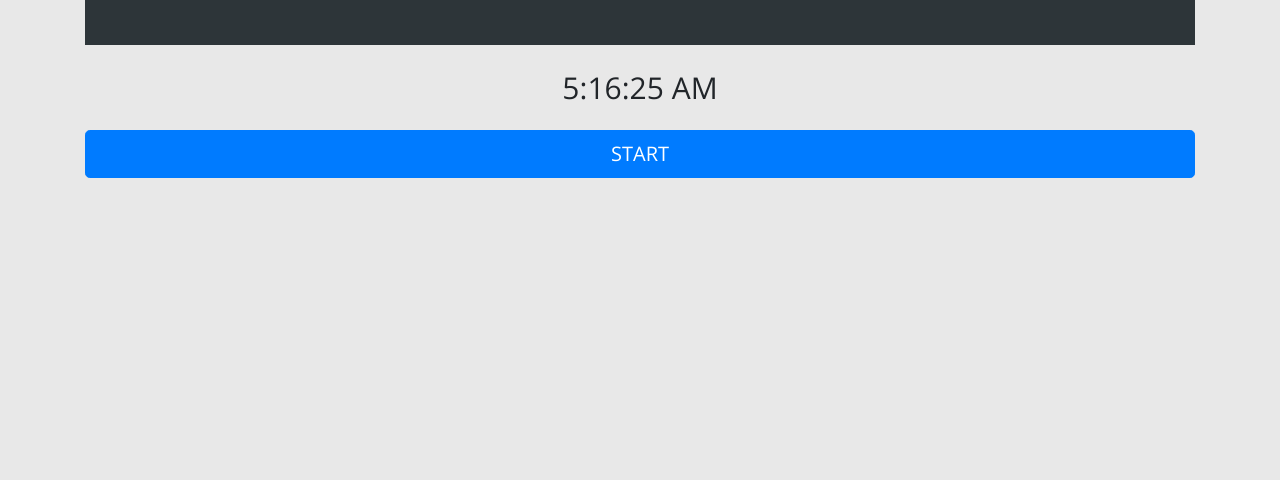
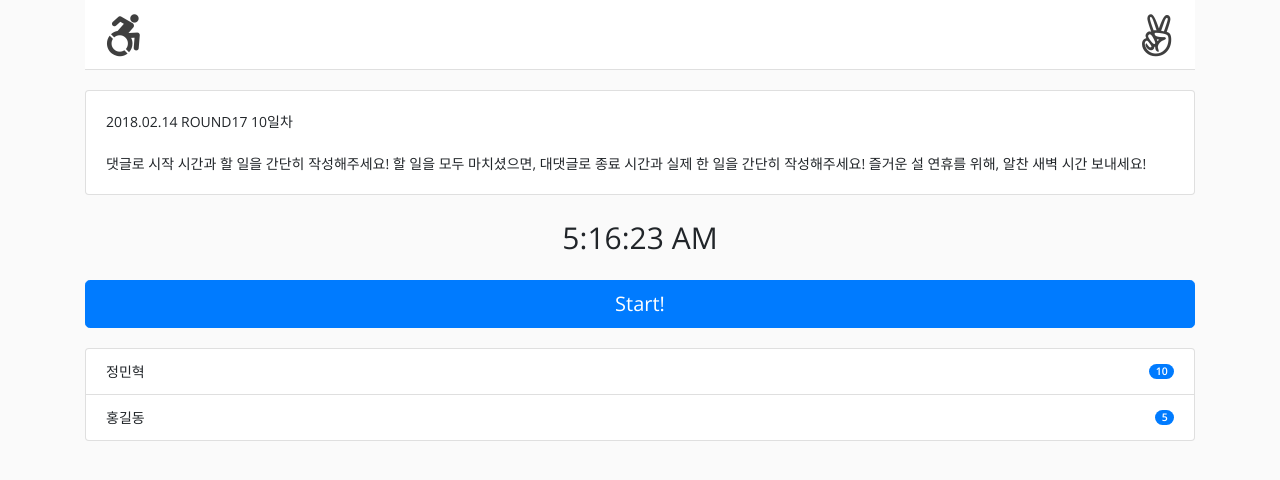
Before and after one commit to Study-Fork/earlybird, a React app in the folder packages/earlybird-app/: page / in a window 1280 px wide. Shown: the top 480 px of the page. Built offline with nearby package versions, Linux system fonts and the light colour scheme.

Commit message:
I'm done to make prototyping in UI

```diff
--- a/packages/earlybird-app/src/App.css
+++ b/packages/earlybird-app/src/App.css
@@ -1 +1 @@
-@import url("https://maxcdn.bootstrapcdn.com/font-awesome/4.7.0/css/font-awesome.min.css");@import url("https://fonts.googleapis.com/css?family=Open+Sans:400,600");html,body{background-color:#e8e8e8;width:100%;height:100%}body{margin:0;padding:0;border:0 solid #000;font-size:14px;font-family:'Open Sans', 'Helvetica Neue', 'Apple Color Emoji', Arial, sans-serif}a{text-decoration:none}.clock-area .clock{text-align:center;margin-bottom:20px;font-size:30px}.header{height:45px;width:100%;background-color:#2d3539}.content{padding-top:20px}.footer{height:100px;text-align:center;padding-top:20px}
+@import url("https://use.fontawesome.com/releases/v5.0.6/css/all.css");@import url("https://fonts.googleapis.com/css?family=Open+Sans:400,600");html,body{background-color:#fafafa;width:100%;height:100%}body{margin:0;padding:0;border:0 solid #000;font-size:14px;font-family:'Open Sans', 'Helvetica Neue', 'Apple Color Emoji', Arial, sans-serif}a{text-decoration:none}.clock-area{margin-bottom:20px}.clock-area .clock{text-align:center;margin:20px;font-size:30px}.header{width:100%}.header .navigation{height:70px;background-color:#ffffff;border-bottom:1px solid rgba(0,0,0,0.125);align-items:center;display:flex;justify-content:space-between;padding:0px 20px}.fab{color:rgba(0,0,0,0.752)}.content{padding-top:20px}.footer{height:100px;text-align:center;padding-top:20px}
--- a/packages/earlybird-app/src/App.scss
+++ b/packages/earlybird-app/src/App.scss
@@ -1,6 +1,6 @@
 @charset "utf-8";
 
-@import url('https://maxcdn.bootstrapcdn.com/font-awesome/4.7.0/css/font-awesome.min.css');
+@import url('https://use.fontawesome.com/releases/v5.0.6/css/all.css');
 @import url('https://fonts.googleapis.com/css?family=Open+Sans:400,600');
 
 @import '_styles/base';
--- a/packages/earlybird-app/src/_styles/base.scss
+++ b/packages/earlybird-app/src/_styles/base.scss
@@ -1,7 +1,7 @@
 @charset "utf-8";
 
 html, body {
-	background-color: #e8e8e8;
+	background-color: #fafafa;
 	width: 100%;
   height: 100%;
 }
--- a/packages/earlybird-app/src/components/Clock.jsx
+++ b/packages/earlybird-app/src/components/Clock.jsx
@@ -1,10 +1,19 @@
 import React, { Component } from 'react'
 import './Clock.scss'
+
+const Status = Object.freeze({
+  READY: 'Start!',
+  STARTED: 'That\'s enough for today',
+  FINISHED: 'Have a good day :D',
+})
 
 class Clock extends Component {
   constructor(props) {
     super(props)
-    this.state = { date: new Date(), isToggleOn: true }
+    this.state = {
+      date: new Date(),
+      status: Status.READY,
+    }
     this.handleClick = this.handleClick.bind(this)
   }
 
@@ -23,8 +32,9 @@ class Clock extends Component {
   }
 
   handleClick() {
+    const next = this.state.status === Status.STARTED ? Status.FINISHED : Status.READY
     this.setState(prevState => ({
-      isToggleOn: !prevState.isToggleOn,
+      status: prevState.status === Status.READY ? Status.STARTED : next,
     }))
   }
 
@@ -35,7 +45,7 @@ class Clock extends Component {
           {this.state.date.toLocaleTimeString()}
         </div>
         <button className="btn btn-primary btn-lg btn-block" onClick={this.handleClick}>
-          {this.state.isToggleOn ? 'START' : 'FINISH'}
+          {this.state.status}
         </button>
       </div>
     )
--- a/packages/earlybird-app/src/components/Clock.scss
+++ b/packages/earlybird-app/src/components/Clock.scss
@@ -1,9 +1,10 @@
 @charset "utf-8";
 
 .clock-area {
+  margin-bottom: 20px;
   .clock {
     text-align: center;
-    margin-bottom: 20px;
+    margin: 20px;
     font-size: 30px;
   }
 }
--- /dev/null
+++ b/packages/earlybird-app/src/components/Dashboard.jsx
@@ -0,0 +1,24 @@
+import React, { Component } from 'react'
+import Participant from './Participant'
+
+class Dashboard extends Component {
+  constructor(props) {
+    super(props)
+    this.state = {
+      participants: [
+        { name: '정민혁', checkedCount: 10 },
+        { name: '홍길동', checkedCount: 5 },
+      ],
+    }
+  }
+  render() {
+    return (
+      <ul className="list-group">
+        <Participant participant={this.state.participants[0]} />
+        <Participant participant={this.state.participants[1]} />
+      </ul>
+    )
+  }
+}
+
+export default Dashboard
--- /dev/null
+++ b/packages/earlybird-app/src/components/Participant.jsx
@@ -0,0 +1,20 @@
+import React, { Component } from 'react'
+import PropTypes from 'prop-types'
+
+class Participant extends Component {
+  render() {
+    const { participant } = this.props
+    return (
+      <li className="list-group-item d-flex justify-content-between align-items-center">
+        {participant.name}
+        <span className="badge badge-primary badge-pill">{participant.checkedCount}</span>
+      </li>
+    )
+  }
+}
+
+Participant.propTypes = {
+  participant: PropTypes.object.isRequired,
+}
+
+export default Participant
--- /dev/null
+++ b/packages/earlybird-app/src/components/Today.jsx
@@ -0,0 +1,16 @@
+import React, { Component } from 'react'
+
+class Today extends Component {
+  render() {
+    return (
+      <div className="card card-body">
+        2018.02.14 ROUND17 10일차<br /><br />
+        댓글로 시작 시간과 할 일을 간단히 작성해주세요! 할 일을 모두 마치셨으면,
+        대댓글로 종료 시간과 실제 한 일을 간단히 작성해주세요!
+        즐거운 설 연휴를 위해, 알찬 새벽 시간 보내세요!
+      </div>
+    )
+  }
+}
+
+export default Today
--- a/packages/earlybird-app/src/containers/Header/Header.jsx
+++ b/packages/earlybird-app/src/containers/Header/Header.jsx
@@ -3,7 +3,14 @@ import React, { Component } from 'react'
 class Header extends Component {
   render() {
     return (
-      <header className="header" />
+      <header className="header">
+        <nav className="navigation">
+          <i className="fab fa-accessible-icon fa-3x" />
+          <div className="navigation-links">
+            <i className="fab fa-angellist fa-3x" />
+          </div>
+        </nav>
+      </header>
     )
   }
 }
--- a/packages/earlybird-app/src/containers/Header/Header.scss
+++ b/packages/earlybird-app/src/containers/Header/Header.scss
@@ -1,7 +1,18 @@
 @charset "utf-8";
 
 .header {
-	height: 45px;
 	width: 100%;
-	background-color: #2d3539;
+	.navigation {
+		height: 70px;
+		background-color: #ffffff;
+		border-bottom: 1px solid rgba(0,0,0,.125);
+		align-items: center;
+		display: flex;
+		justify-content: space-between;
+		padding: 0px 20px;
+	}
 }
+
+.fab {
+	color: rgba(0,0,0,.752);
+}
--- a/packages/earlybird-app/src/containers/Main/Main.jsx
+++ b/packages/earlybird-app/src/containers/Main/Main.jsx
@@ -1,11 +1,15 @@
 import React, { Component } from 'react'
+import Today from '../../components/Today'
 import Clock from '../../components/Clock'
+import Dashboard from '../../components/Dashboard'
 
 class Main extends Component {
   render() {
     return (
       <main className="content">
+        <Today />
         <Clock />
+        <Dashboard />
       </main>
     )
   }
```
Also changed, not shown: 1 other file (tests, documents, lock files or other folders).
